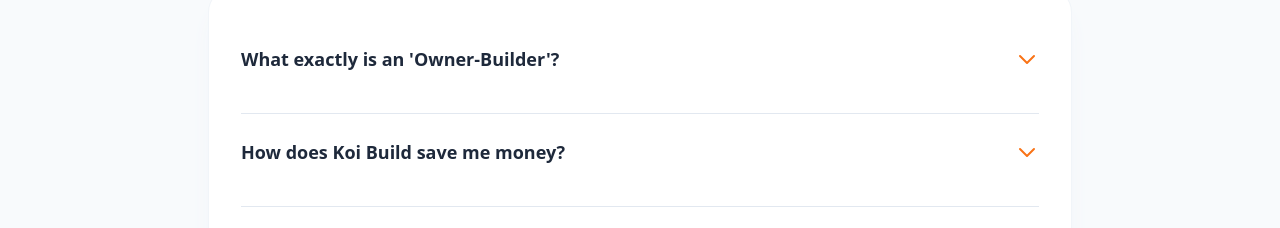
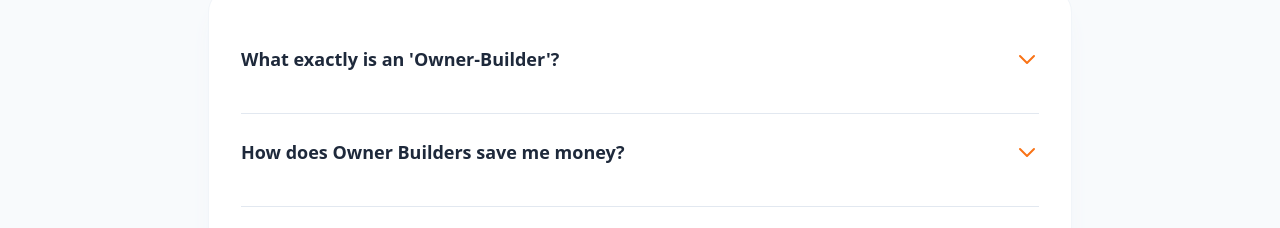
Before and after one commit to cjohlfs/owner-builders, a React (Vite) app: page / in a window 1280 px wide. Shown: the part 4579-4807 px from the top of the page. Built offline with nearby package versions, Linux system fonts and the light colour scheme; no server answers.

Commit message:
REBRAND: Fix FAQ - replace Koi Build with Owner Builders

```diff
--- a/components/FAQ.tsx
+++ b/components/FAQ.tsx
@@ -28,7 +28,7 @@
       answer: "An owner-builder is a property owner who acts as their own general contractor. This allows you to hire subcontractors directly, avoiding the 15-25% markup traditional contractors charge on top of labor and materials."
     },
     {
-      question: "How does Koi Build save me money?",
+      question: "How does Owner Builders save me money?",
       answer: "Traditional contractors have a financial incentive for your project to cost MORE (since they take a percentage). We charge a FIXED flat fee. Our only incentive is to help you build as efficiently as possible while maintaining elite quality."
     },
     {
```
